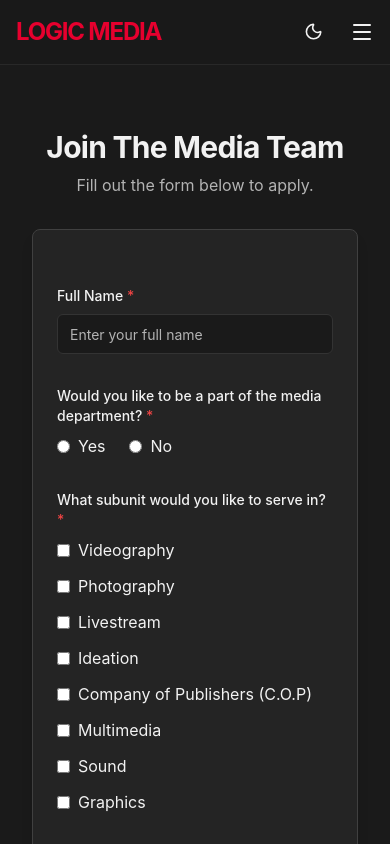
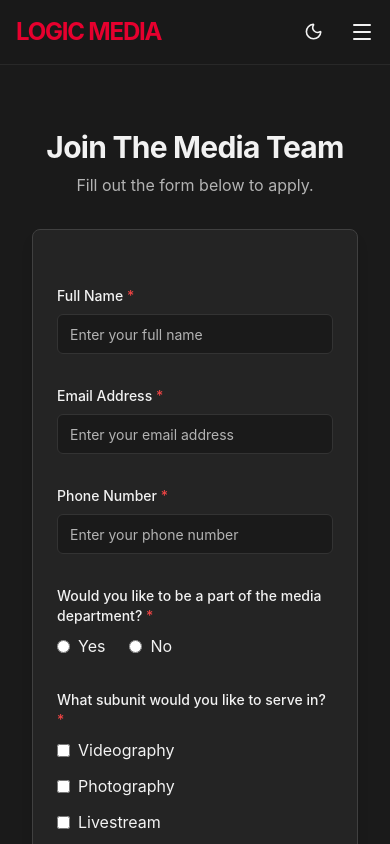
Before and after one commit to iamproms/logic-media, a React (Vite) app: page /media-recruitment in a window 390 px wide. Shown: the top 844 px of the page. Built offline with nearby package versions, Linux system fonts and the light colour scheme.

Commit message:
Add Email and Phone fields to Recruitment Form

```diff
--- a/index.html
+++ b/index.html
@@ -16,6 +16,8 @@
     <input type="hidden" name="form-name" value="media-recruitment" />
     <input name="bot-field" />
     <input type="text" name="fullName" />
+    <input type="email" name="email" />
+    <input type="tel" name="phone" />
     <input type="text" name="joinMedia" />
     <input type="text" name="subunits" />
     <input type="text" name="doneLFC" />
--- a/src/pages/RecruitmentForm.jsx
+++ b/src/pages/RecruitmentForm.jsx
@@ -19,6 +19,8 @@ const RecruitmentForm = () => {
     const navigate = useNavigate();
     const [formData, setFormData] = useState({
         fullName: '',
+        email: '',
+        phone: '',
         joinMedia: '',
         subunits: [],
         doneLFC: '',
@@ -58,6 +60,12 @@ const RecruitmentForm = () => {
     const validate = () => {
         const newErrors = {};
         if (!formData.fullName) newErrors.fullName = 'Full Name is required';
+        if (!formData.email) {
+            newErrors.email = 'Email is required';
+        } else if (!/\S+@\S+\.\S+/.test(formData.email)) {
+            newErrors.email = 'Email is invalid';
+        }
+        if (!formData.phone) newErrors.phone = 'Phone Number is required';
         if (!formData.joinMedia) newErrors.joinMedia = 'Please select an option';
         if (formData.subunits.length === 0) newErrors.subunits = 'Please select at least one subunit';
         if (!formData.doneLFC) newErrors.doneLFC = 'Please select an option';
@@ -130,6 +138,36 @@ const RecruitmentForm = () => {
                         className={errors.fullName ? "border-red-500" : ""}
                     />
                     {errors.fullName && <p className="text-red-500 text-xs mt-1">{errors.fullName}</p>}
+                </div>
+
+                {/* Email */}
+                <div className="space-y-2">
+                    <label htmlFor="email" className="block text-sm font-medium text-foreground">Email Address <span className="text-red-500">*</span></label>
+                    <Input
+                        type="email"
+                        id="email"
+                        name="email"
+                        value={formData.email}
+                        onChange={handleChange}
+                        placeholder="Enter your email address"
+                        className={errors.email ? "border-red-500" : ""}
+                    />
+                    {errors.email && <p className="text-red-500 text-xs mt-1">{errors.email}</p>}
+                </div>
+
+                {/* Phone Number */}
+                <div className="space-y-2">
+                    <label htmlFor="phone" className="block text-sm font-medium text-foreground">Phone Number <span className="text-red-500">*</span></label>
+                    <Input
+                        type="tel"
+                        id="phone"
+                        name="phone"
+                        value={formData.phone}
+                        onChange={handleChange}
+                        placeholder="Enter your phone number"
+                        className={errors.phone ? "border-red-500" : ""}
+                    />
+                    {errors.phone && <p className="text-red-500 text-xs mt-1">{errors.phone}</p>}
                 </div>
 
                 {/* Join Media? */}
```
